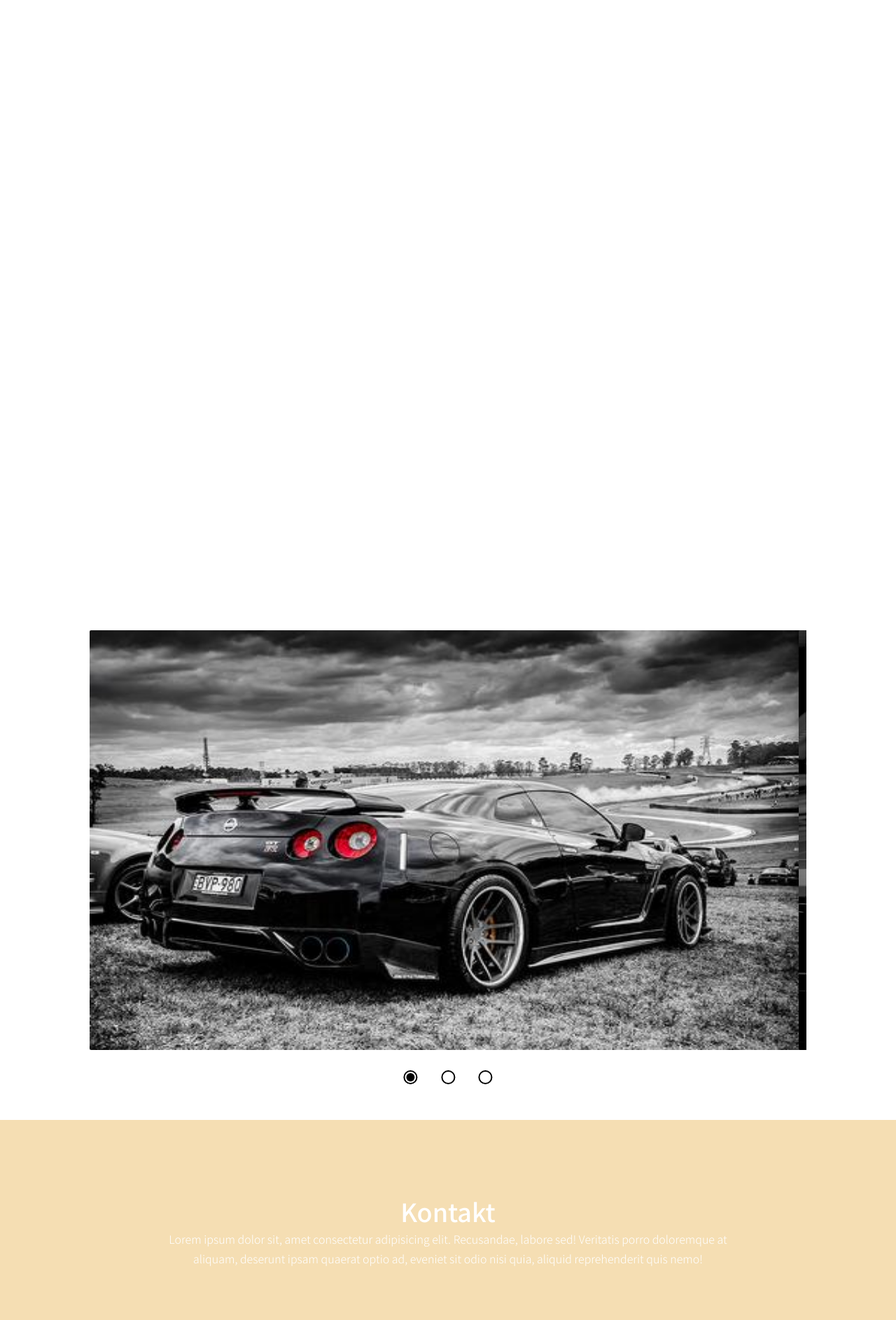
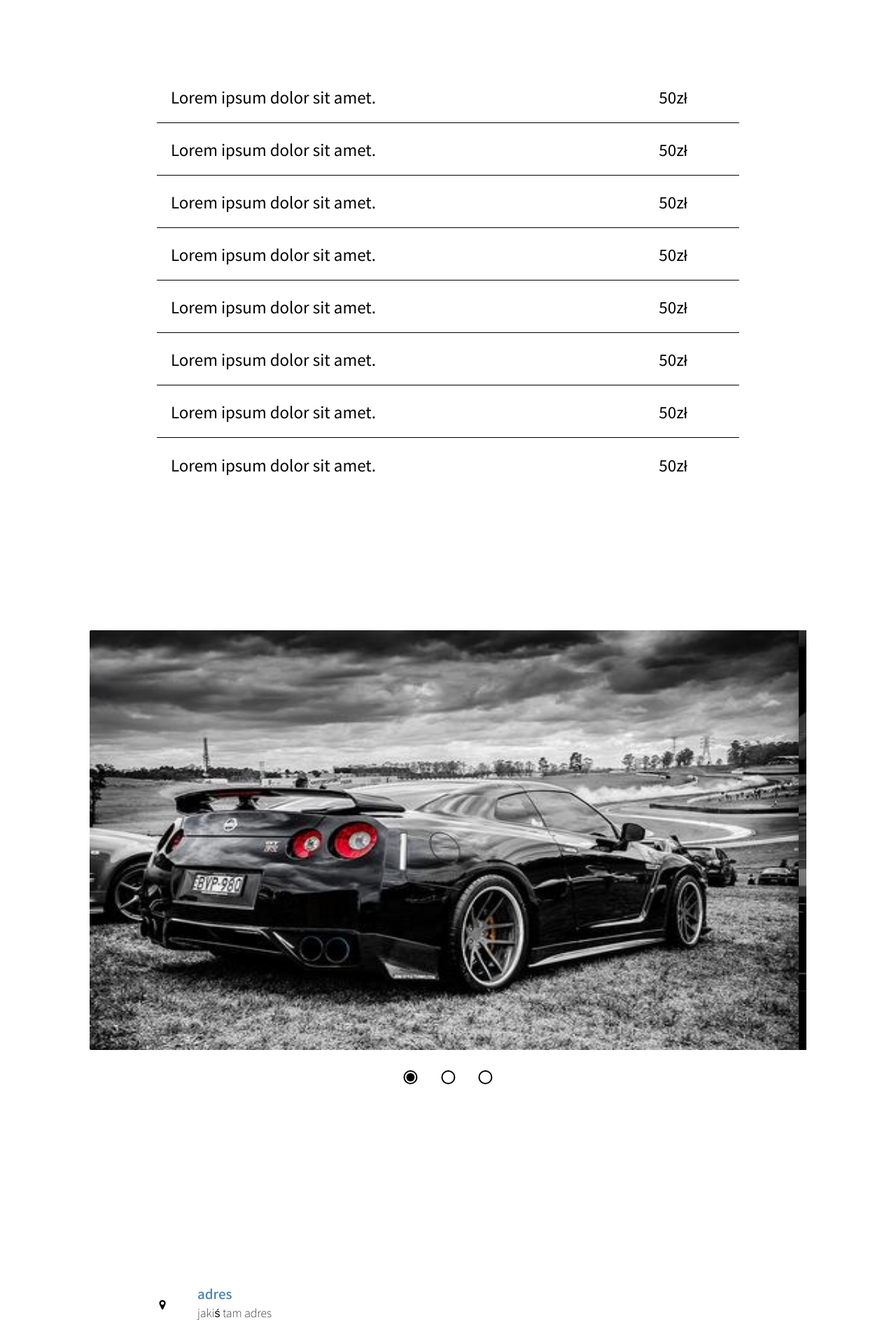
Before and after one commit to KappaPrajd/autospa, a PHP site: page / in a window 1280 px wide. Shown: the part 1599-3486 px from the top of the page at 70% size. Run offline with PHP 8.4, Linux system fonts and the light colour scheme; a map, chart or similar area stays blank; some libraries are stand-ins or nearby versions; grey boxes are pictures that could not be loaded.

Commit message:
added pricing, footer, fixed some bugs

```diff
--- a/css/about.css
+++ b/css/about.css
@@ -10,13 +10,16 @@
   flex-direction: column;
   align-items: center;
   background-color: white;
-  margin-right: 40px;
   padding: 60px 25px 30px;
   border: 1px solid rgba(0, 0, 0, 0.4);
   box-shadow: 0px 24px 38px 3px rgba(0, 0, 0, 0.14),
     0px 9px 46px 8px rgba(0, 0, 0, 0.12), 0px 11px 15px -7px rgba(0, 0, 0, 0.2);
   text-align: center;
   width: 400px;
+}
+
+.item:not(:last-child) {
+  margin-right: 40px;
 }
 
 .item-title {
--- a/css/contact.css
+++ b/css/contact.css
@@ -1,42 +1,22 @@
-
-.contact{
-    background: wheat;
+.contact {
+  width: 70%;
   position: relative;
   min-height: 100vh;
-    padding: 50px 100px;
   display: flex;
   justify-content: center;
   align-items: center;
   flex-direction: column;
-    /* background: url();
-    background-size: cover; */
 }
 
-.contact .content{
-    max-width: 800px;
-    text-align: center;
-}
-
-.contact .content h2 {
-    font-size: 36px;
-    font-weight: 500;
-    color: #fff;
-}
-
-.contact .content p {
-    font-weight: 300;
-    color: #fff;
-}
-
-.container{
+.container {
   width: 100%;
   display: flex;
   justify-content: center;
   align-items: center;
-    margin-top: 30px;
+  margin-top: 50px;
 }
 
-.container .contactInfo{
+.container .contactInfo {
   width: 100%;
   display: flex;
   flex-direction: column;
@@ -46,9 +26,8 @@
   position: relative;
   padding: 20px 10px;
   display: flex;
-
 }
-.container .contactInfo .box .icon{
+.container .contactInfo .box .icon {
   min-width: 60px;
   height: 60px;
   background: #fff;
@@ -58,7 +37,7 @@
   border-radius: 50%;
 }
 
-.container .contactInfo .box .text{
+.container .contactInfo .box .text {
   display: flex;
   margin-left: 20px;
   font-size: 16px;
@@ -71,10 +50,10 @@
   color: steelblue;
 }
 
-a{
+a {
   text-decoration: none;
 }
 
-a:hover{
+a:hover {
   text-decoration: none;
 }
--- /dev/null
+++ b/css/footer.css
@@ -0,0 +1,14 @@
+footer {
+  display: flex;
+  align-items: center;
+  justify-content: center;
+  background-color: white;
+  color: black;
+  height: 20vh;
+  width: 100%;
+}
+
+footer p {
+  width: 200px;
+  text-align: center;
+}
--- a/css/gallery.css
+++ b/css/gallery.css
@@ -52,5 +52,5 @@
   transform: translate(-50%, -50%);
   padding: 6px;
   border-radius: 50%;
-  transition: background-color 0.5s;
+  transition: background-color 0.4s ease-out;
 }
--- /dev/null
+++ b/css/services.css
@@ -0,0 +1,16 @@
+table {
+  width: 65vw;
+}
+
+tr {
+  height: 75px;
+}
+
+td {
+  font-size: 1.4rem;
+  padding-left: 20px;
+}
+
+td:not(tr:last-child > *) {
+  border-bottom: 1px solid black;
+}
--- a/index.html
+++ b/index.html
@@ -13,12 +13,19 @@
       rel="stylesheet"
       href="https://cdn.jsdelivr.net/npm/@glidejs/glide/dist/css/glide.core.min.css"
     />
-    <link rel="stylesheet" href="https://stackpath.bootstrapcdn.com/font-awesome/4.7.0/css/font-awesome.min.css" integrity="sha384-wvfXpqpZZVQGK6TAh5PVlGOfQNHSoD2xbE+QkPxCAFlNEevoEH3Sl0sibVcOQVnN" crossorigin="anonymous">
+    <link
+      rel="stylesheet"
+      href="https://stackpath.bootstrapcdn.com/font-awesome/4.7.0/css/font-awesome.min.css"
+      integrity="sha384-wvfXpqpZZVQGK6TAh5PVlGOfQNHSoD2xbE+QkPxCAFlNEevoEH3Sl0sibVcOQVnN"
+      crossorigin="anonymous"
+    />
     <link rel="stylesheet" href="css/main.css" />
     <link rel="stylesheet" href="css/navbar.css" />
     <link rel="stylesheet" href="css/about.css" />
     <link rel="stylesheet" href="css/gallery.css" />
     <link rel="stylesheet" href="css/contact.css" />
+    <link rel="stylesheet" href="css/services.css" />
+    <link rel="stylesheet" href="css/footer.css" />
   </head>
 
   <body>
@@ -29,7 +36,7 @@
         <li><a href="#panel2">O NAS</a></li>
         <li><a href="#panel3">USŁUGI</a></li>
         <li><a href="#panel4">GALERIA</a></li>
-        <li><a href="#">KONTAKT</a></li>
+        <li><a href="#panel5">KONTAKT</a></li>
       </ul>
     </header>
     <main>
@@ -44,9 +51,9 @@
               Lorem ipsum dolor sit amet consectetur, adipisicing elit.
               Accusamus ducimus, aspernatur doloremque sapiente, esse deleniti
               delectus nesciunt laborum voluptatem magnam veniam provident nemo
-              tempore animi magni doldogggggrem excepturi suscipit necessitatibus.
-              Consequatur culpa omnis placeat rerum. Id sxcit voluptatibus ea
-              iusto!ddd
+              tempore animi magni doldogggggrem excepturi suscipit
+              necessitatibus. Consequatur culpa omnis placeat rerum. Id sxcit
+              voluptatibus ea iusto!ddd
             </p>
           </div>
           <div class="item item2">
@@ -75,7 +82,42 @@
           </div>
         </div>
       </div>
-      <div class="panel" id="panel3"></div>
+      <div class="panel" id="panel3">
+        <table cellspacing="0">
+          <tr>
+            <td>Lorem ipsum dolor sit amet.</td>
+            <td>50zł</td>
+          </tr>
+          <tr>
+            <td>Lorem ipsum dolor sit amet.</td>
+            <td>50zł</td>
+          </tr>
+          <tr>
+            <td>Lorem ipsum dolor sit amet.</td>
+            <td>50zł</td>
+          </tr>
+          <tr>
+            <td>Lorem ipsum dolor sit amet.</td>
+            <td>50zł</td>
+          </tr>
+          <tr>
+            <td>Lorem ipsum dolor sit amet.</td>
+            <td>50zł</td>
+          </tr>
+          <tr>
+            <td>Lorem ipsum dolor sit amet.</td>
+            <td>50zł</td>
+          </tr>
+          <tr>
+            <td>Lorem ipsum dolor sit amet.</td>
+            <td>50zł</td>
+          </tr>
+          <tr>
+            <td>Lorem ipsum dolor sit amet.</td>
+            <td>50zł</td>
+          </tr>
+        </table>
+      </div>
       <div class="panel" id="panel4">
         <div class="glide">
           <div class="glide__track" data-glide-el="track">
@@ -98,7 +140,69 @@
           </div>
         </div>
       </div>
+      <div class="panel" id="panel5">
+        <div class="contact">
+          <div class="container">
+            <div class="contactInfo">
+              <div class="box">
+                <div class="icon">
+                  <i class="fa fa-map-marker" aria-hidden="true"></i>
+                </div>
+                <div class="text">
+                  <h3>adres</h3>
+                  <p>jakiś tam adres</p>
+                </div>
+              </div>
+              <div class="box">
+                <div class="icon">
+                  <i class="fa fa-mobile" aria-hidden="true"></i>
+                </div>
+                <div class="text">
+                  <h3>telefon</h3>
+                  <p>696696696</p>
+                </div>
+              </div>
+              <div class="box">
+                <div class="icon">
+                  <i class="fa fa-envelope-o" aria-hidden="true"></i>
+                </div>
+                <div class="text">
+                  <h3>Email</h3>
+                  <p>huj@gmail.com</p>
+                </div>
+              </div>
+              <a
+                href="https://www.facebook.com/autospawegierskagorka"
+                target="_blank"
+                ><div class="box">
+                  <div class="icon">
+                    <i class="fa fa-facebook-square" aria-hidden="true"></i>
+                  </div>
+                  <div class="text">
+                    <h3>Facebook</h3>
+                    <p>kliknij aby przejśc na strone facebook</p>
+                  </div>
+                </div>
+              </a>
+            </div>
+            <div class="maps">
+              <iframe
+                src="https://www.google.com/maps/embed?pb=!1m18!1m12!1m3!1d1292.811695413097!2d19.115015926545244!3d49.60485111411979!2m3!1f0!2f0!3f0!3m2!1i1024!2i768!4f13.1!3m3!1m2!1s0x471425a7c4c583eb%3A0xde8d23b90c86e330!2sAuto%20SPA%20W%C4%99gierska%20G%C3%B3rka%20-%20Car%20Detailing!5e0!3m2!1spl!2spl!4v1614211957681!5m2!1spl!2spl"
+                width="600"
+                height="450"
+                style="border: 0"
+                allowfullscreen=""
+                loading="lazy"
+              ></iframe>
+            </div>
+          </div>
+        </div>
+      </div>
     </main>
+
+    <footer>
+      <p>Website by Tomasz Molski and Arkadiusz Rejman</p>
+    </footer>
 
     <script src="js/navbar.js"></script>
     <script src="https://unpkg.com/@glidejs/glide@3.4.1/dist/glide.js"></script>
@@ -113,45 +217,5 @@
         glide.mount();
       }
     </script>
-    <section class="contact">
-      <div class="content">
-        <h2>Kontakt</h2>
-        <p>Lorem ipsum dolor sit, amet consectetur adipisicing elit. Recusandae, labore sed! Veritatis porro doloremque at aliquam, deserunt ipsam quaerat optio ad, eveniet sit odio nisi quia, aliquid reprehenderit quis nemo!</p>
-      </div>
-      <div class="container">
-        <div class="contactInfo">
-          <div class="box">
-            <div class="icon"><i class="fa fa-map-marker" aria-hidden="true"></i></div>
-            <div class="text">
-              <h3>adres</h3>
-              <p>jakiś tam adres</p>
-            </div>
-          </div>
-          <div class="box">
-            <div class="icon"><i class="fa fa-mobile" aria-hidden="true"></i></div>
-            <div class="text">
-              <h3>telefon</h3>
-              <p>696696696</p>
-            </div>
-          </div>
-          <div class="box">
-            <div class="icon"><i class="fa fa-envelope-o" aria-hidden="true"></i></div>
-            <div class="text">
-              <h3>Email</h3>
-              <p>huj@gmail.com</p>
-            </div>
-          </div>
-          <a href="https://www.facebook.com/autospawegierskagorka" target="_blank" ><div class="box">
-            <div class="icon"><i class="fa fa-facebook-square" aria-hidden="true"></i></div>
-            <div class="text">
-              <h3>Facebook</h3>
-              <p>kliknij aby przejśc na strone facebook</p>
-            </div>
-          </div>
-          </a>
-        </div>
-        <div class="maps"><iframe src="https://www.google.com/maps/embed?pb=!1m18!1m12!1m3!1d1292.811695413097!2d19.115015926545244!3d49.60485111411979!2m3!1f0!2f0!3f0!3m2!1i1024!2i768!4f13.1!3m3!1m2!1s0x471425a7c4c583eb%3A0xde8d23b90c86e330!2sAuto%20SPA%20W%C4%99gierska%20G%C3%B3rka%20-%20Car%20Detailing!5e0!3m2!1spl!2spl!4v1614211957681!5m2!1spl!2spl" width="600" height="450" style="border:0;" allowfullscreen="" loading="lazy"></iframe></div>
-      </div>
-    </section>
   </body>
 </html>
```
Lines whose indentation alone changed are shown as unchanged.
